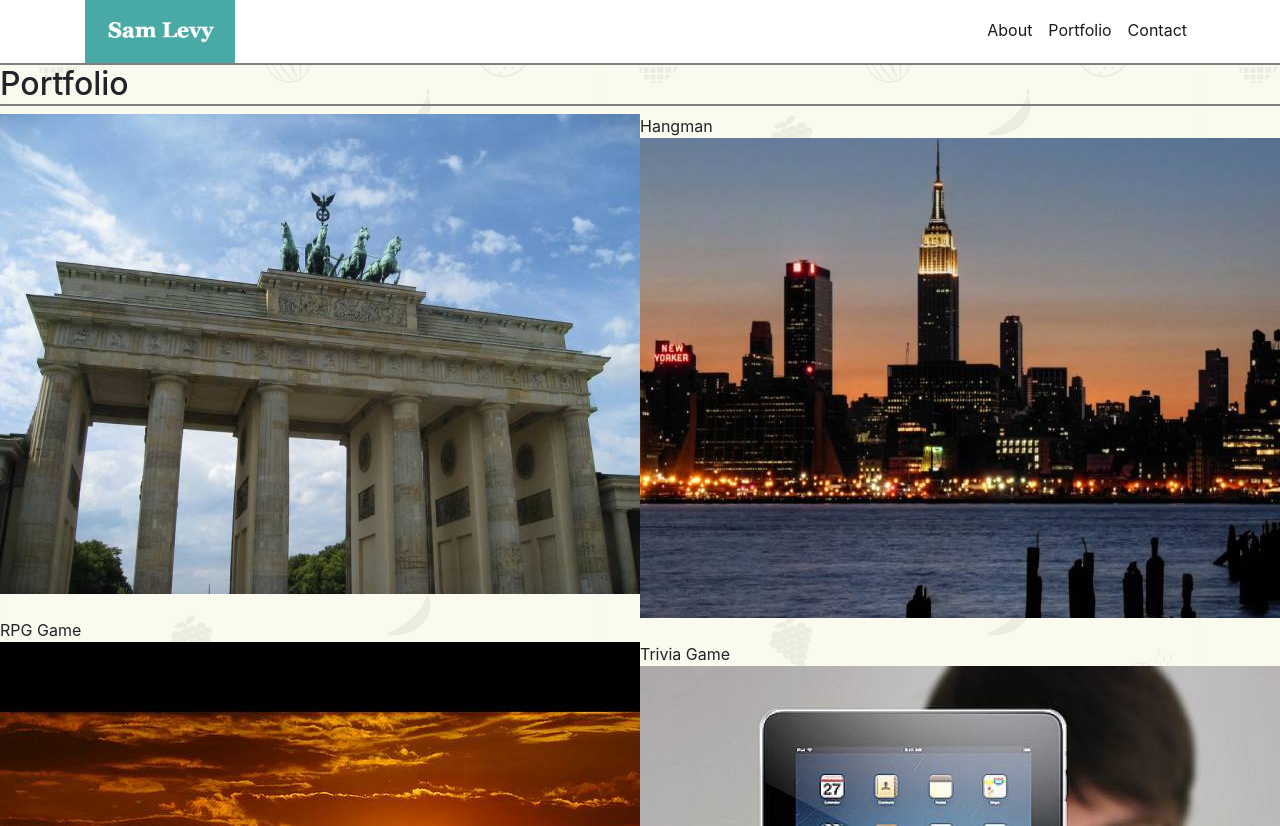
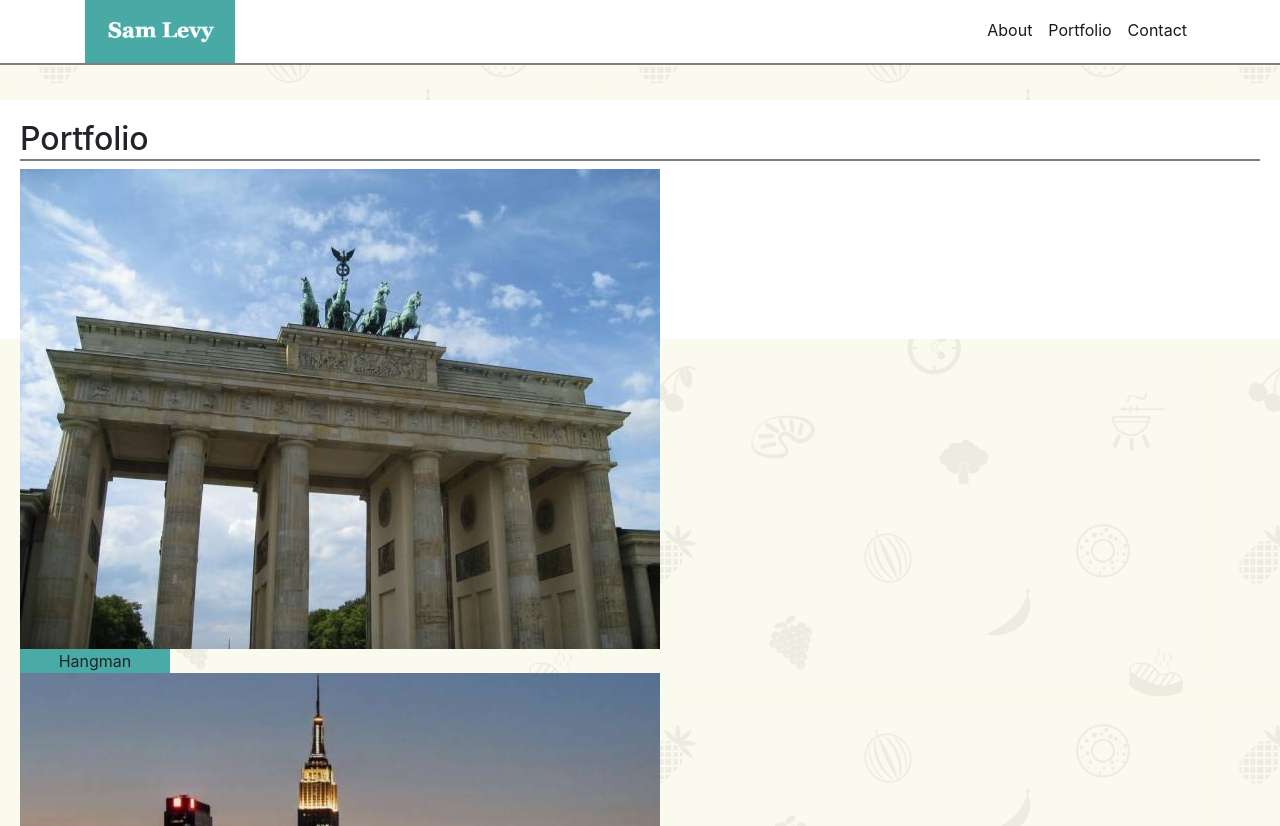
Before and after one commit to Slevy239/Bootstrap-Portfolio, a plain HTML site: page portfolio.html in a window 1280 px wide. Shown: the top 826 px of the page. Drawn offline with nearby package versions, Linux system fonts and the light colour scheme.

Commit message:
update portfolio

```diff
--- a/Assets/CSS/style.css
+++ b/Assets/CSS/style.css
@@ -38,6 +38,15 @@ img {
 .picture {
     padding: 0 25px 5px 0;
 }
+.gallery {
+    width: 100%;
+    height: 150px;
+}
+.desc {
+    text-align: center;
+    background-color: #4aaaa5;
+    width: 150px
+}
 
 #input {
     width: 100%;
--- a/portfolio.html
+++ b/portfolio.html
@@ -31,33 +31,23 @@
         </div>
     </header>
 
-    <body id="portfolio">
-        <section class="portfolio_gallery">
+    <body id="container">
+        <section class="contentwrap">
             <h2>Portfolio</h2>
-            <!-- <div class="row">
-                <div class="col-md-12">
+                    <div class="gallery">
+                        <img src="../Bootstrap-Portfolio/Assets/images/city-q-c-640-480-1.jpg" alt="gal1">
+                    <div class="desc">Hangman</div>
                 <div class="gallery">
-                    <a class="galpic"> -->
-                        <img src="../Bootstrap-Portfolio/Assets/images/city-q-c-640-480-1.jpg" alt="gal1">
-                    </a>
-                    <div class="desc">Hangman</div>
-                </div>
-                <div class="gallery">
-                    <a class="galpics">
                         <img src="../Bootstrap-Portfolio/Assets/images/city-q-c-640-480-4.jpg" alt="gal2">
-                    </a>
                     <div class="desc">RPG Game</div>
                 </div>
                 <div class="gallery">
                     <a class="galpics">
-                        <img src="../Bootstrap-Portfolio/Assets/images/sports-q-c-640-480-6.jpg" alt="gal3">
-                    </a>
+                        <img src="../Bootstrap-Portfolio/Assets/images/sports-q-c-640-480-6.jpg" alt="gal3">                    </a>
                     <div class="desc">Trivia Game</div>
                 </div>
                 <div class="gallery">
-                    <a class="galpics">
-                        <img src="../Bootstrap-Portfolio/Assets/images/technics-q-c-640-480-1.jpg" alt="gal4">
-                    </a>
+                        <img src="../Bootstrap-Portfolio/Assets/images/technics-q-c-640-480-1.jpg" alt="gal4">                    </a>
                     <div class="desc">Rutgers Info Widget</div>
                 </div>
                 <div class="gallery">
```
